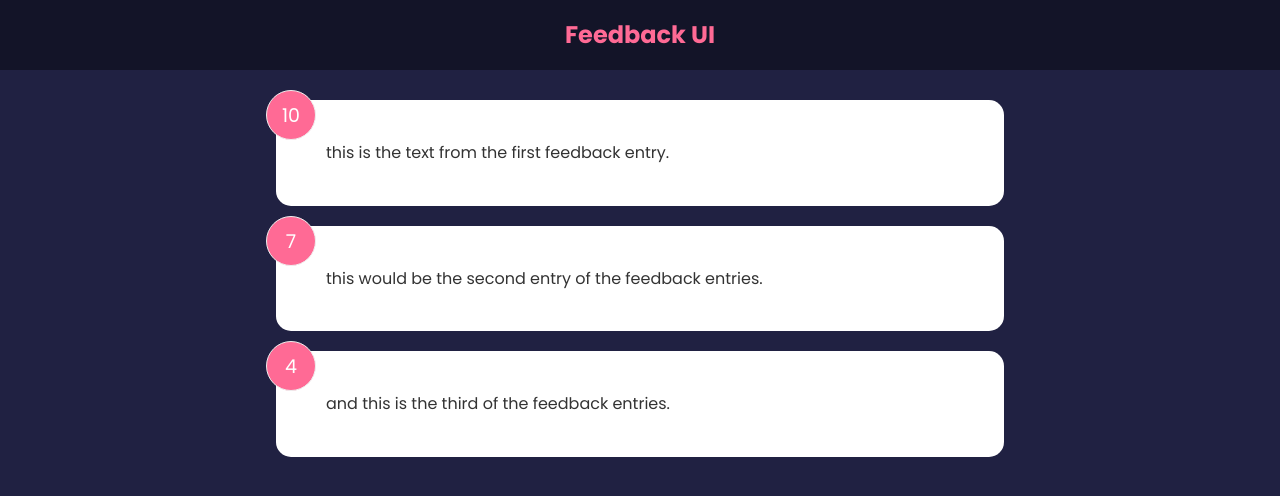
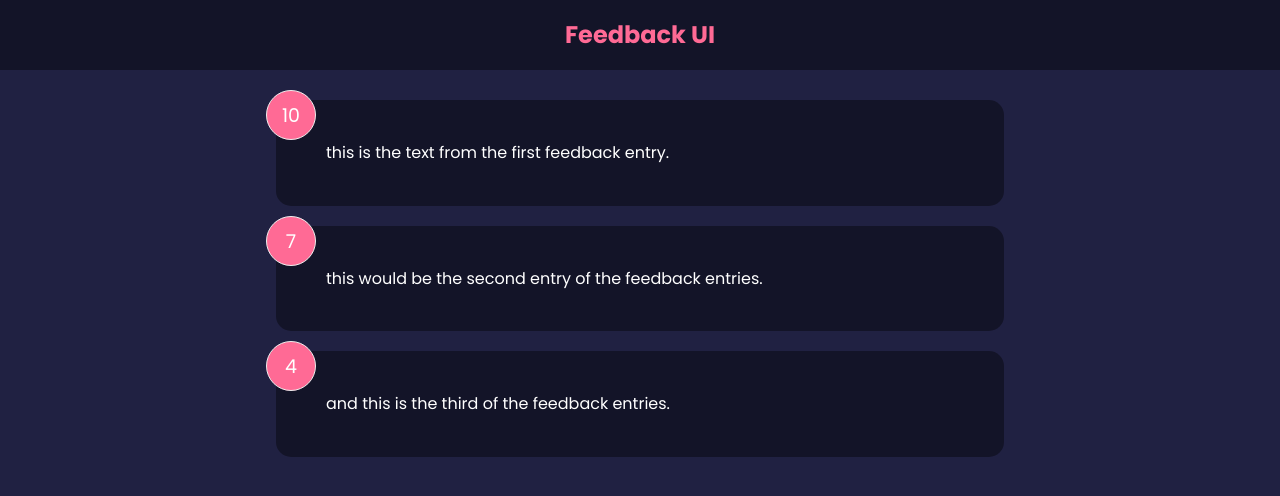
Before and after one commit to NayNayRen/feedback-app, a React (Create React App) app: page / in a window 1280 px wide. Shown: the top 496 px of the page. Built offline with nearby package versions, Linux system fonts and the light colour scheme.

Commit message:
added conditional class and style example and prop types

```diff
--- a/src/components/FeedbackItem.jsx
+++ b/src/components/FeedbackItem.jsx
@@ -1,14 +1,24 @@
+import Card from './shared/Card';
+import PropTypes from 'prop-types';
+
 function FeedbackItem({ item }) {
   return (
-    <div className="card">
+    <Card>
       <div className="num-display">{item.rating}</div>
       <div className="text-display">{item.text}</div>
-    </div>
+    </Card>
   );
 }
+
+FeedbackItem.propTypes = {
+  item: PropTypes.object.isRequired,
+};
 
 export default FeedbackItem;
 
 // passed the item destructured to FeedbackItem from FeedbackList
 // now the data from FeedbackData can be used as the prop 'item'
 // created a shared folder containing Card.jsx, since it will be shared at multiple sources
+// replaced card div with Card componenet, now has child elements that are added as props to Card.jsx
+// added a prop called reverse to the Card component, passed in Card.jsx also
+// set PropType for item prop as an object, for extra checks, more robust, less breakage
--- a/src/components/shared/Card.jsx
+++ b/src/components/shared/Card.jsx
@@ -0,0 +1,38 @@
+import PropTypes from 'prop-types';
+
+function Card({ children, reverse }) {
+  // return <div className={`card ${reverse && 'reverse'}`}>{children}</div>;
+  return (
+    <div
+      className="card"
+      style={{
+        backgroundColor: reverse ? 'rgba(0,0,0,0.4)' : '#fff',
+        color: reverse ? '#fff' : '#000',
+      }}
+    >
+      {children}
+    </div>
+  );
+}
+
+Card.defaultProps = {
+  reverse: true,
+};
+
+Card.propTypes = {
+  children: PropTypes.node.isRequired,
+  reverse: PropTypes.bool,
+};
+
+export default Card;
+
+// pass in a destructured prop { children }, child elements(i.e. div span p)
+// can add child containers inside the Card component used in FeedbackItem.jsx
+// commented out return is a conditional class, classes are wrapped in {} then `` and a conditional statement can be added
+// the class that is the condition starts with $ and wrapped with {}
+// the condition reads as 'if reverse is true'(reverse) 'then i want the class of'(&&) 'reverse'
+// new return is using a conditional style, starts with 'style=' after the class name
+// conditional style uses ternary operator, 'if reverse is true'(reverse ?) 'background = #000' 'else'(:) #fff, same idea for the text too
+// conditional style is used, so .css style is commented out
+// default prop used to start the conditional style off as false
+// set PropType for children and reverse props as a node and boolean, for extra checks, more robust, less breakage
--- a/src/index.css
+++ b/src/index.css
@@ -94,10 +94,10 @@
   text-align: center;
 }
 
-.card.reverse {
+/* .card.reverse {
   background-color: rgba(0, 0, 0, 0.4);
   color: #fff;
-}
+} */
 
 .container {
   margin: auto;
```
Also changed, not shown: src/components/FeedbackList.jsx (+12 -0 lines).
